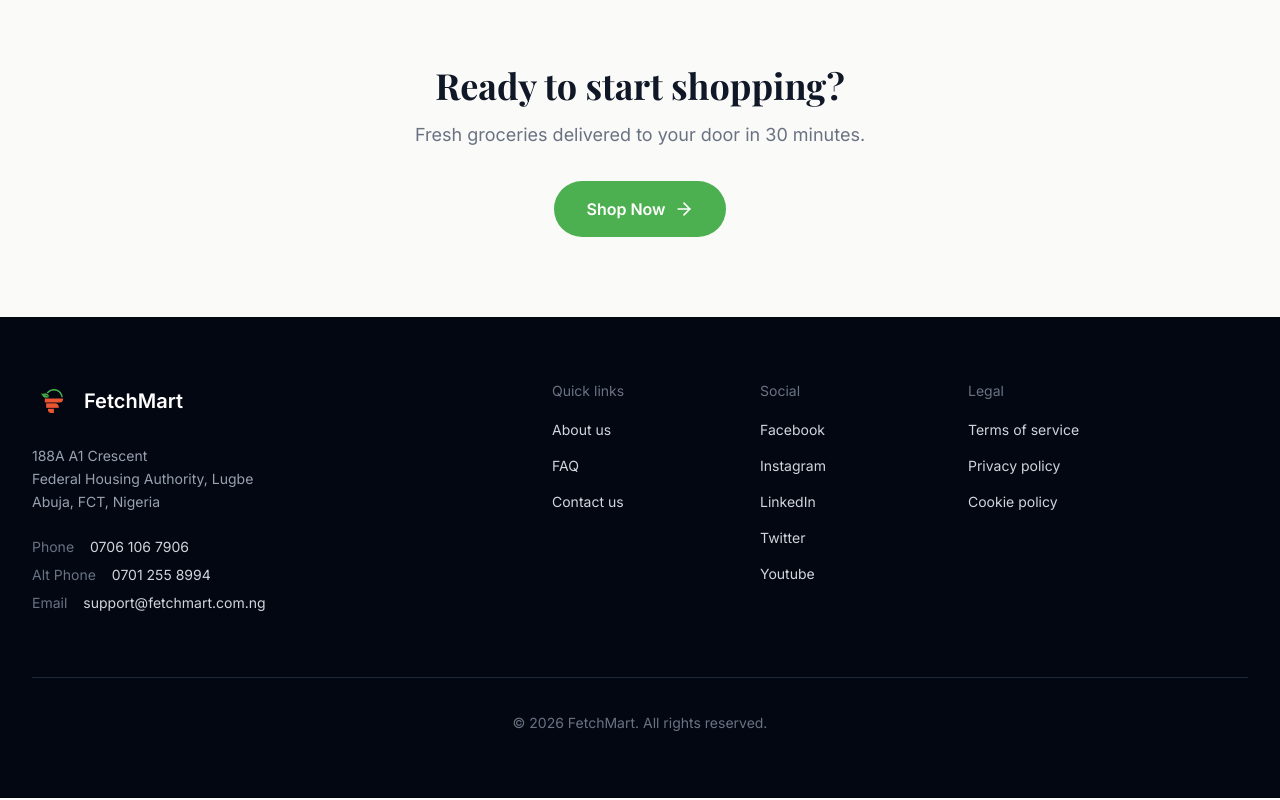
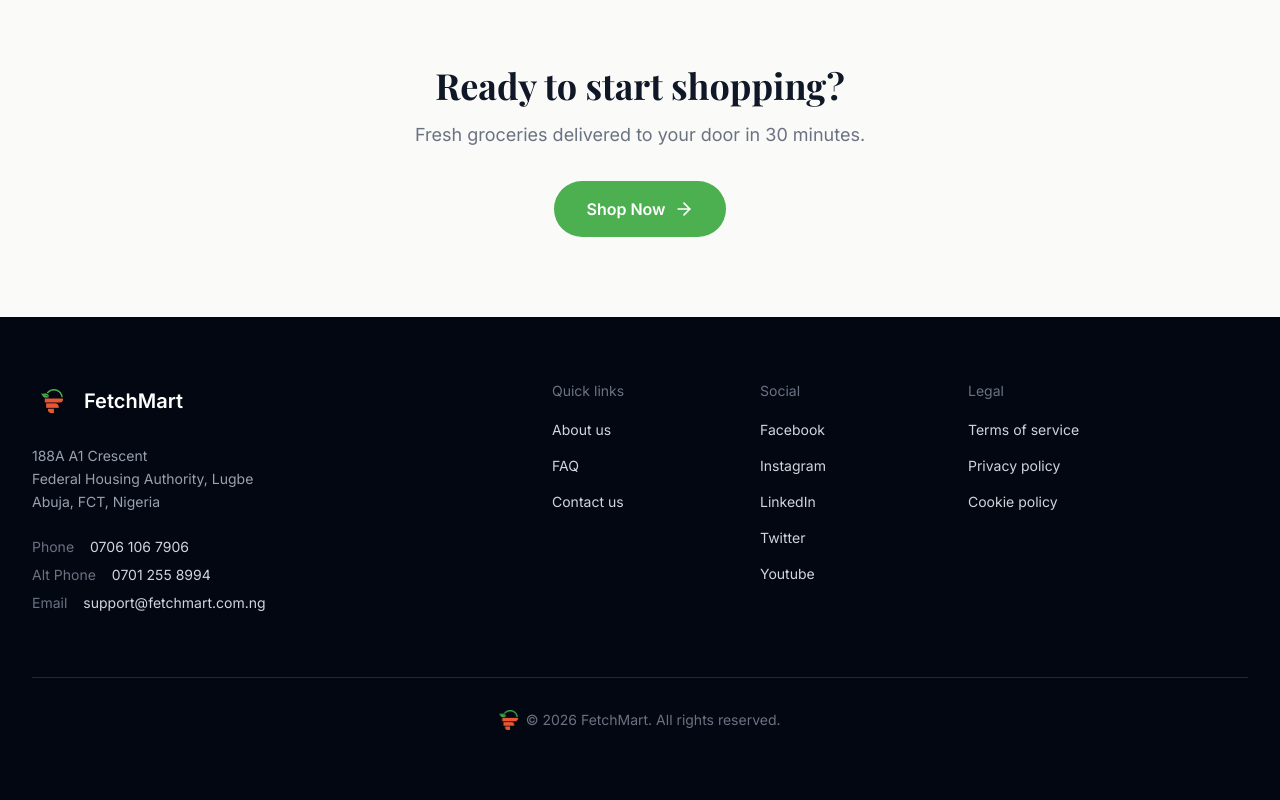
Before and after one commit to builtbytarri/fetchmart, a Next.js app in the folder admin/: page /contact in a window 1280 px wide. Shown: the part 1749-2549 px from the top of the page. Built offline with nearby package versions, Linux system fonts and the light colour scheme; a web font is replaced by a local one.

Commit message:
Add logo icon to footer trademark line

```diff
--- a/admin/src/app/(marketing)/layout.tsx
+++ b/admin/src/app/(marketing)/layout.tsx
@@ -125,8 +125,15 @@
 
           {/* Copyright */}
           <div className="mt-16 pt-8 border-t border-gray-800 text-center">
-            <Link href="/login" className="text-gray-500 text-sm hover:text-gray-400 transition-colors">
-              © {new Date().getFullYear()} FetchMart. All rights reserved.
+            <Link href="/login" className="inline-flex items-center justify-center gap-2 text-gray-500 text-sm hover:text-gray-400 transition-colors">
+              <Image
+                src="/images/icon.png"
+                alt="FetchMart"
+                width={20}
+                height={20}
+                className="h-5 w-auto"
+              />
+              <span>© {new Date().getFullYear()} FetchMart. All rights reserved.</span>
             </Link>
           </div>
         </div>
```
